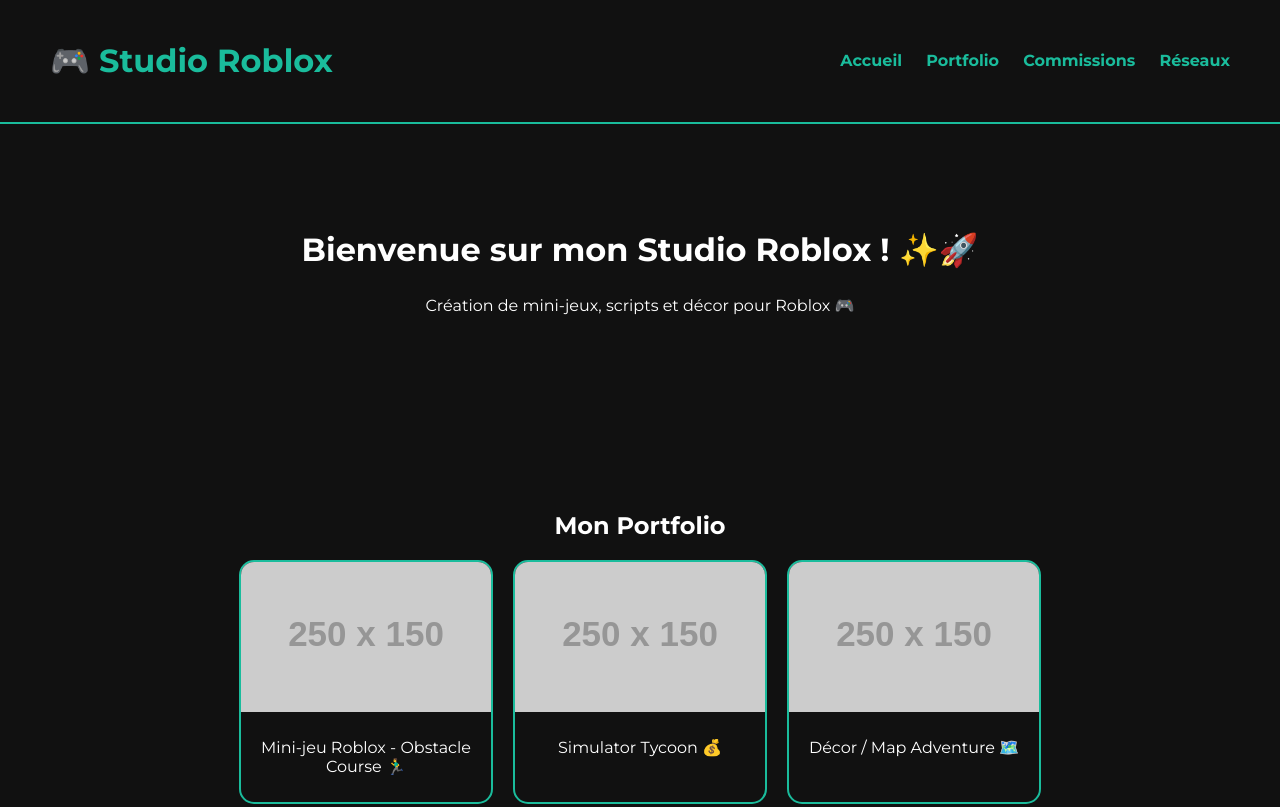
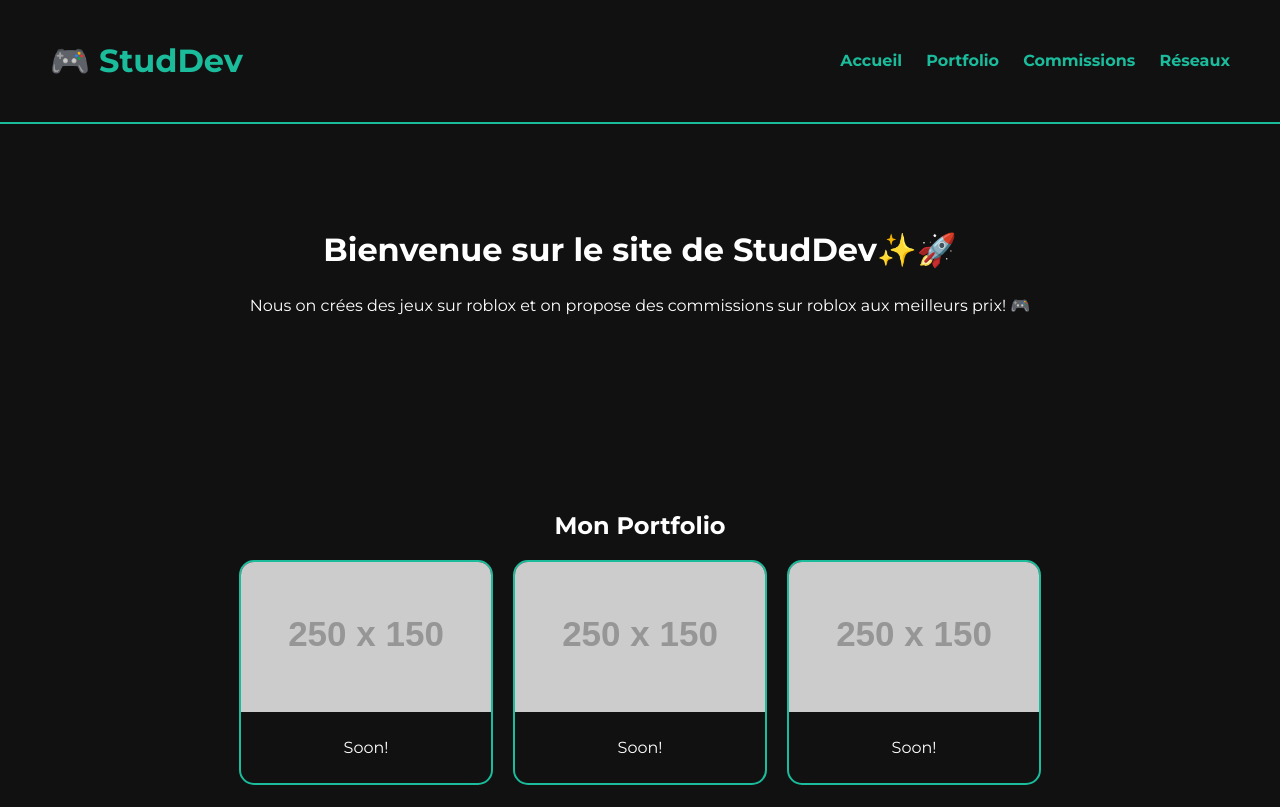
Before and after one commit to Nattroks/StudDev, a plain HTML site: page index.html in a window 1280 px wide. Shown: the top 807 px of the page. Drawn offline with Linux system fonts and the light colour scheme; placeholder pictures from the web are drawn by us.

Commit message:
index.html

```diff
--- a/index.html
+++ b/index.html
@@ -2,7 +2,7 @@
 <html lang="fr">
 <head>
   <meta charset="UTF-8">
-  <title>Mon Studio Roblox</title>
+  <title>StudDev</title>
   <link href="https://fonts.googleapis.com/css2?family=Montserrat:wght@400;700&display=swap" rel="stylesheet">
   <style>
     /* === Variables couleurs === */
@@ -155,7 +155,7 @@
 <body>
 
 <header>
-  <h1>🎮 Studio Roblox</h1>
+  <h1>🎮 StudDev</h1>
   <nav>
     <a href="#accueil">Accueil</a>
     <a href="#portfolio">Portfolio</a>
@@ -165,8 +165,8 @@
 </header>
 
 <section id="accueil">
-  <h2 class="hero">Bienvenue sur mon Studio Roblox ! ✨🚀</h2>
-  <p>Création de mini-jeux, scripts et décor pour Roblox 🎮</p>
+  <h2 class="hero">Bienvenue sur le site de StudDev✨🚀</h2>
+  <p>Nous on crées des jeux sur roblox et on propose des commissions sur roblox aux meilleurs prix! 🎮</p>
 </section>
 
 <section id="portfolio">
@@ -174,15 +174,15 @@
   <div class="portfolio">
     <div class="portfolio-item">
       <img src="https://via.placeholder.com/250x150" alt="Jeu 1">
-      <p>Mini-jeu Roblox - Obstacle Course 🏃‍♂️</p>
+      <p>Soon!</p>
     </div>
     <div class="portfolio-item">
       <img src="https://via.placeholder.com/250x150" alt="Jeu 2">
-      <p>Simulator Tycoon 💰</p>
+      <p>Soon!</p>
     </div>
     <div class="portfolio-item">
       <img src="https://via.placeholder.com/250x150" alt="Jeu 3">
-      <p>Décor / Map Adventure 🗺️</p>
+      <p>Soon!</p>
     </div>
   </div>
 </section>
```
